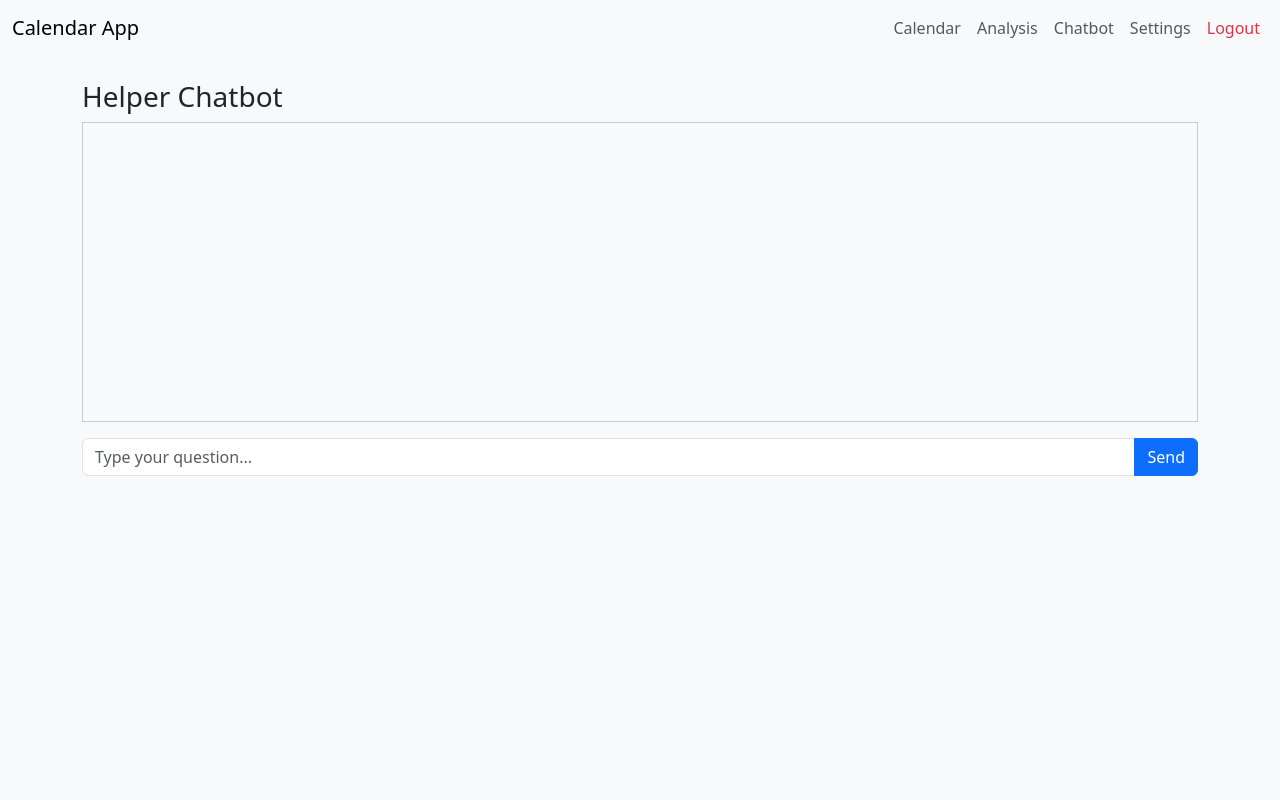
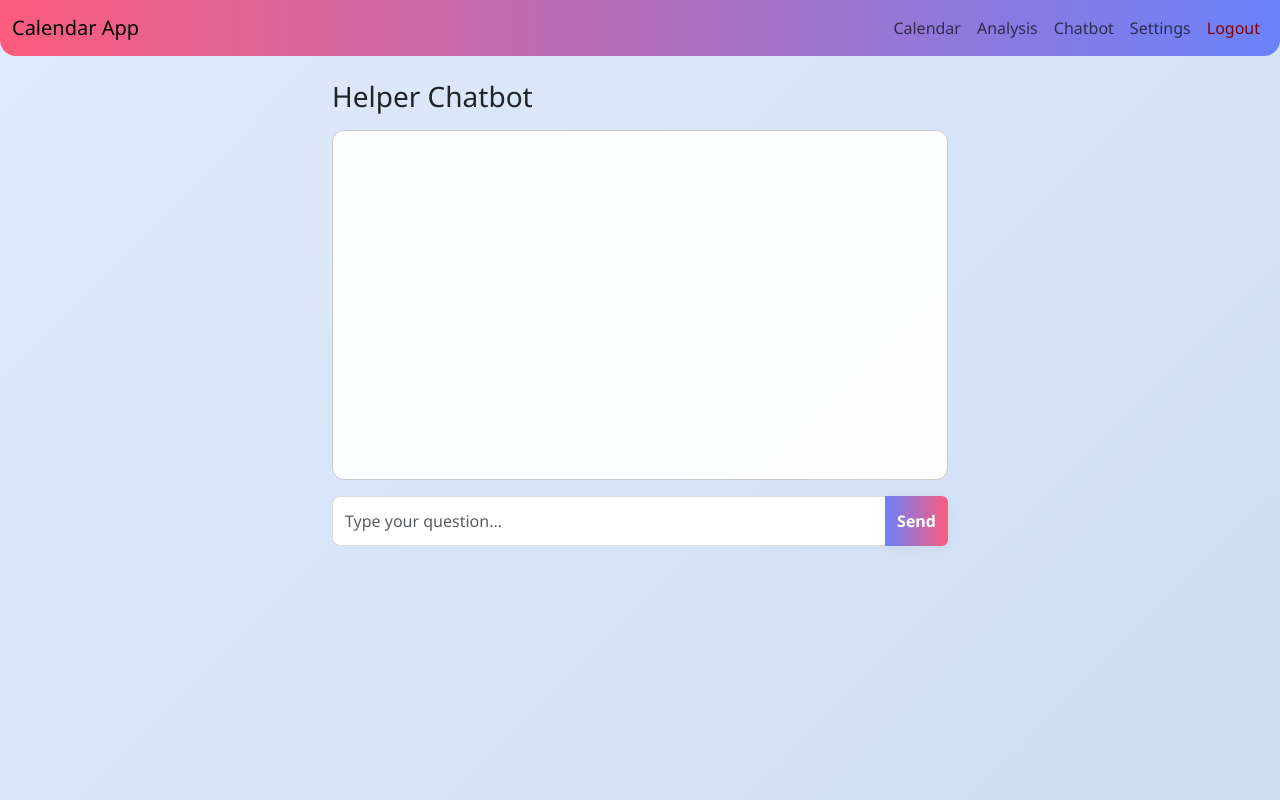
Before and after one commit to ilostthegame/AT3-Major-Project, a Flask app: page /chatbot in a window 1280 px wide. Run offline with Flask 3, Linux system fonts and the light colour scheme; the visitor is signed in with stand-in values (Sample User, id 1); some libraries are stand-ins or nearby versions.

Commit message:
CSS styling of project

```diff
--- a/flask_app/static/styles.css
+++ b/flask_app/static/styles.css
@@ -1,5 +1,85 @@
+.confirm-checkbox {
+    transform: scale(1.5);
+    margin-right: 10px;
+    margin-left: 5px;
+    accent-color: #fc5c7d;
+}
+.confirm-label {
+    font-weight: bold;
+    color: #6a82fb;
+}
+
+.btn-sign {
+    background: linear-gradient(90deg, #176a5c 0%, #2c786c 100%);
+    border: none;
+    color: #f3f3f3;
+    font-weight: 600;
+    box-shadow: 0 2px 8px rgba(44,120,108,0.10);
+    transition: background 0.2s;
+}
+.btn-sign:hover {
+    background: linear-gradient(90deg, #2c786c 0%, #176a5c 100%);
+}
+
 body {
-    background-color: #f8f9fa;
+    font-family: 'Segoe UI', Tahoma, Geneva, Verdana, sans-serif;
+    background: linear-gradient(135deg, #e0eafc 0%, #cfdef3 100%);
+    min-height: 100vh;
+    margin: 0;
+    padding: 0;
+}
+
+a {
+    color: #222;
+    text-decoration: underline;
+    font-weight: 500;
+    transition: color 0.2s;
+}
+a:hover {
+    color: #444;
+    text-decoration: underline;
+}
+
+.btn-primary {
+    background: linear-gradient(90deg, #6a82fb 0%, #fc5c7d 100%);
+    border: none;
+    color: #fff;
+    font-weight: 600;
+    box-shadow: 0 2px 8px rgba(100,100,100,0.08);
+    transition: background 0.2s;
+}
+.btn-primary:hover {
+    background: linear-gradient(90deg, #fc5c7d 0%, #6a82fb 100%);
+}
+
+.container {
+    background: rgba(255,255,255,0.85);
+    border-radius: 16px;
+    box-shadow: 0 4px 24px rgba(100,100,100,0.10);
+    padding: 2rem;
+    margin-top: 2rem;
+}
+
+.form-control {
+    border-radius: 8px;
+    border: 1px solid #ddd;
+    padding: 0.75rem;
+    font-size: 1rem;
+}
+
+.alert {
+    border-radius: 8px;
+    font-size: 1.1rem;
+    font-weight: 500;
+}
+
+nav {
+    background: linear-gradient(90deg, #fc5c7d 0%, #6a82fb 100%);
+    color: #fff;
+    padding: 1rem 2rem;
+    border-bottom-left-radius: 16px;
+    border-bottom-right-radius: 16px;
+    margin-bottom: 2rem;
 }
 
 /* Style for the login/signup container */
@@ -30,3 +110,7 @@ body {
     color: #000 !important;
     text-decoration: none !important;
 }
+
+#logout {
+    color: rgb(133, 0, 0);
+}
--- a/flask_app/templates/analysis.html
+++ b/flask_app/templates/analysis.html
@@ -7,7 +7,7 @@
   </form>
   <div class="mb-3">
     <label for="analysisBox" class="form-label">AI Insights & Improvements</label>
-    <textarea id="analysisBox" class="form-control" rows="8" readonly>{% if analysis_result %}{{ analysis_result }}{% endif %}</textarea>
+    <textarea id="analysisBox" class="form-control" rows="20" readonly>{% if analysis_result %}{{ analysis_result }}{% endif %}</textarea>
   </div>
 </div>
 {% endblock %}
--- a/flask_app/templates/base-loggedin.html
+++ b/flask_app/templates/base-loggedin.html
@@ -33,7 +33,7 @@
                   <a class="nav-link" href="/settings">Settings</a>
                 </li>
                 <li class="nav-item">
-                  <a class="nav-link text-danger" href="/logout">Logout</a>
+                  <a class="nav-link" id="logout" href="/logout">Logout</a>
                 </li>
               </ul>
             </div>
--- a/flask_app/templates/calendar.html
+++ b/flask_app/templates/calendar.html
@@ -73,7 +73,6 @@
         });
     </script>
 
-    <hr>
     <!-- Form for adding new events -->
     <div class="container mt-4">
         <h3>Add new event</h3>
@@ -120,4 +119,5 @@
             </div>
         </form>
     </div>
+    <div style="height: 40px;"></div>
 {% endblock %}
--- a/flask_app/templates/chatbot.html
+++ b/flask_app/templates/chatbot.html
@@ -1,8 +1,10 @@
 {% extends "base-loggedin.html" %}
 {% block content %}
-<div class="container mt-4">
-    <h3>Helper Chatbot</h3>
-    <div id="chatbox" style="border:1px solid #ccc; padding:1em; height:300px; overflow-y:auto; margin-bottom:1em;">
+<div class="container-fluid mt-4">
+  <div class="row justify-content-center">
+    <div class="col-12 col-md-8 col-lg-6">
+      <h3 class="mb-3">Helper Chatbot</h3>
+      <div id="chatbox" style="border:1px solid #ccc; padding:1.5em; min-height:350px; max-height:60vh; overflow-y:auto; margin-bottom:1em; background:rgba(255,255,255,0.95); border-radius:12px;">
         {% if chat_history %}
           {% for entry in chat_history %}
             <div><b>You:</b> {{ entry.user }}</div>
@@ -12,7 +14,7 @@
       </div>
       <form id="chat-form" method="post" autocomplete="off">
         {{ form.hidden_tag() }}
-        <div class="input-group">
+        <div class="input-group mb-2">
           {{ form.message(class="form-control", id="user-input", placeholder="Type your question...", autocomplete="off") }}
           <button type="submit" class="btn btn-primary">Send</button>
         </div>
@@ -20,6 +22,8 @@
           <span class="text-danger">[{{ error }}]</span>
         {% endfor %}
       </form>
+    </div>
+  </div>
 </div>
 <!-- Ensures the chatbox scrolls to the bottom when page is entered -->
 <script>
--- a/flask_app/templates/login.html
+++ b/flask_app/templates/login.html
@@ -20,7 +20,7 @@
                 {% endfor %}
             </div>
             <div class="d-grid mb-3">
-                {{ form.submit() }}
+            <button type="submit" class="btn btn-sign w-100 mt-3">Sign In</button>
             </div>
             <p class="text-center">Or <a href=" {{ url_for('signup') }}">sign up</a></p>
         </form>
--- a/flask_app/templates/settings.html
+++ b/flask_app/templates/settings.html
@@ -11,7 +11,7 @@
         {{ general_form.hidden_tag() }}
         <div class="mb-3">
             {{ general_form.confirm_delete_events.label(class="form-label") }}
-            {{ general_form.confirm_delete_events(class="form-check-input") }}
+            {{ general_form.confirm_delete_events(class="form-check-input", class="confirm-checkbox") }}
         </div>
         {{ general_form.submit_general(class="btn btn-primary mb-3") }}
     </form>
--- a/flask_app/templates/signup.html
+++ b/flask_app/templates/signup.html
@@ -37,7 +37,7 @@
                 {% endfor %}
             </div>
             <div class="d-grid mb-3">
-                {{ form.submit() }}
+                <button type="submit" class="btn btn-sign w-100 mt-3">Sign Up</button>
             </div>
             <p class="text-center">Or <a href=" {{ url_for('login') }}">sign in</a></p>
         </form>
```
Lines whose indentation alone changed are shown as unchanged.
